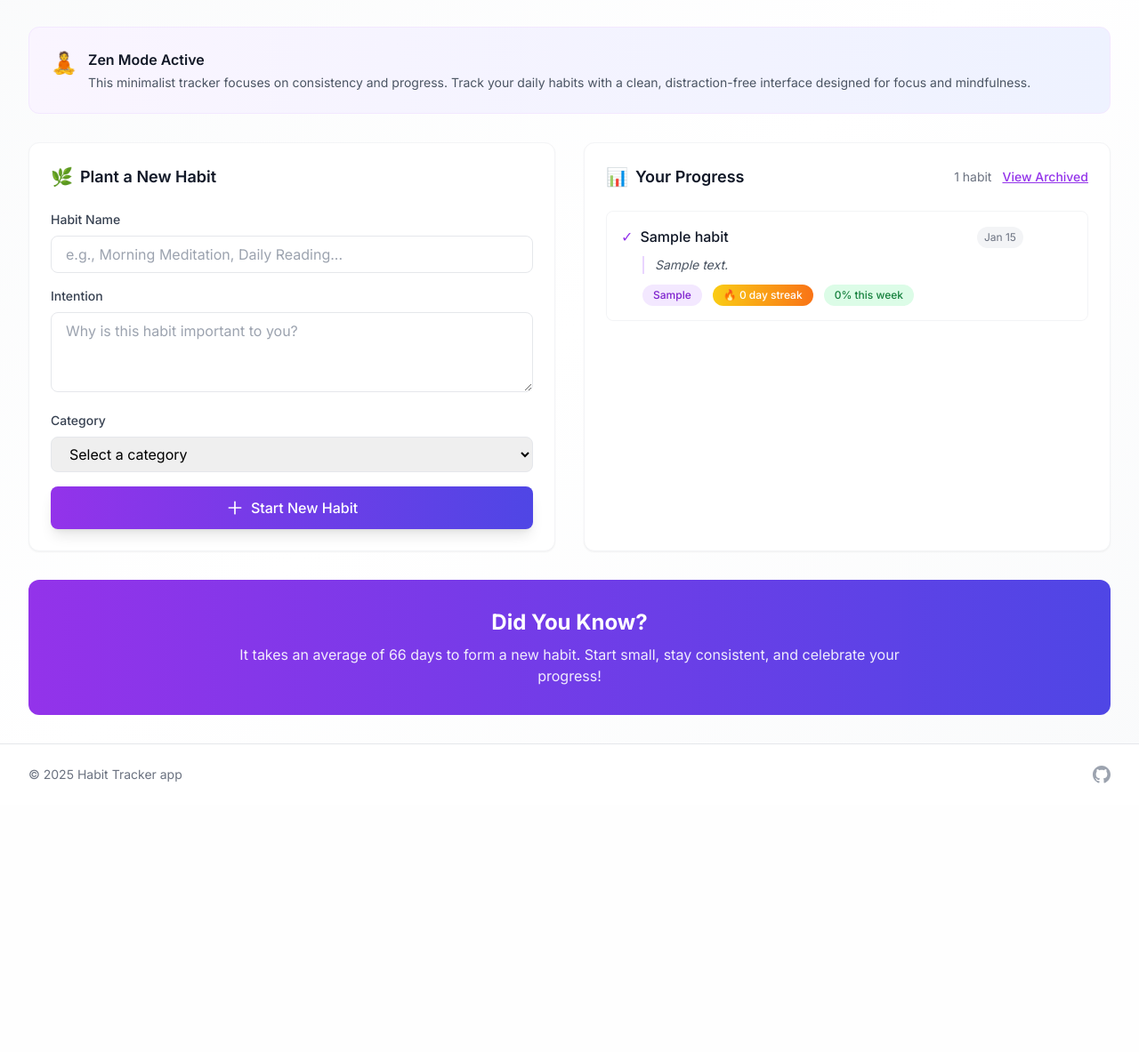
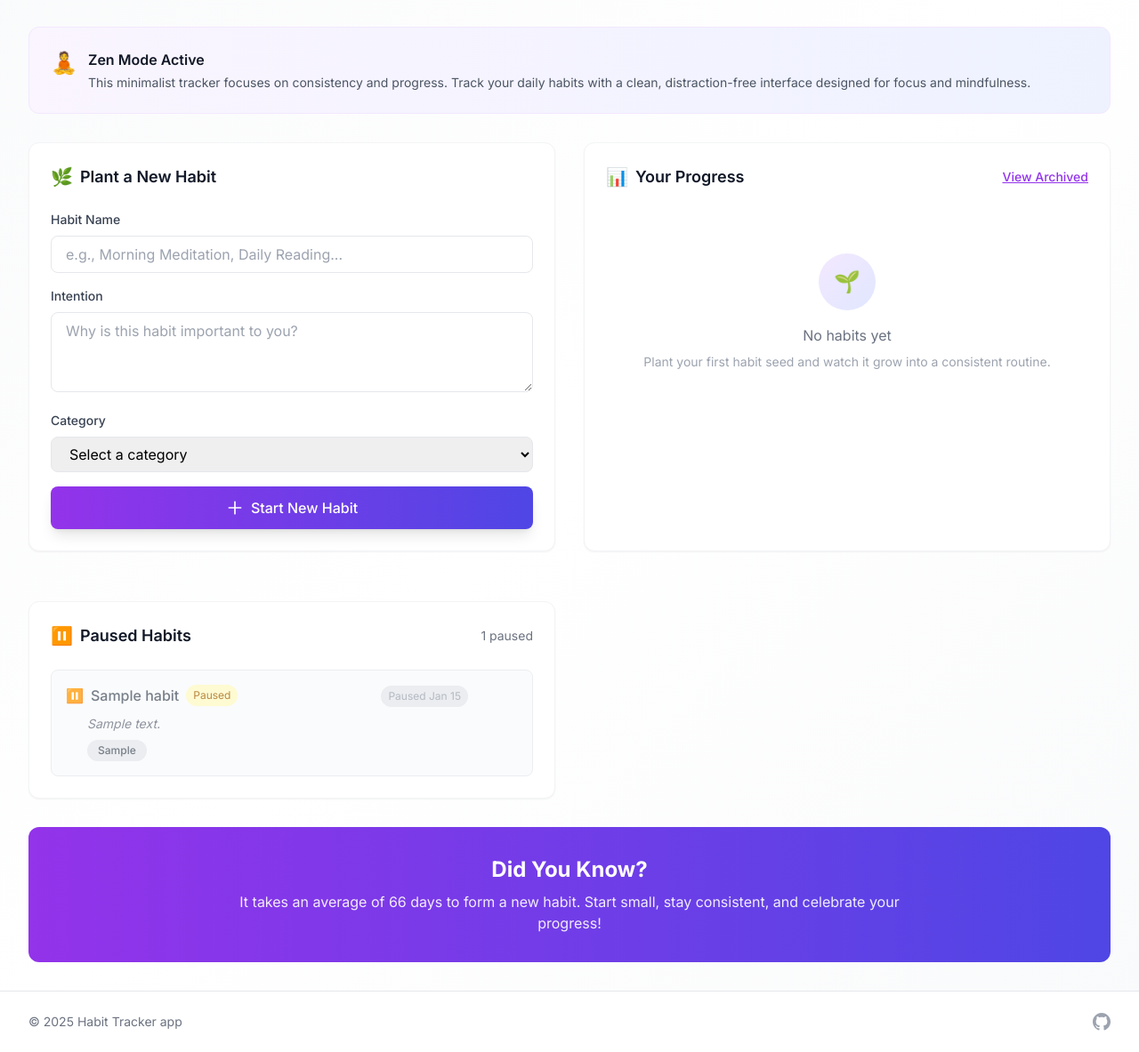
Before and after one commit to yashashri2409/SW-555-Agile-Puff-Girls, a Flask app: page /habit-tracker in a window 1280 px wide. Shown: the part 159-1342 px from the top of the page at 89% size. Before the commit the page ends 1040 px from the top, so only its background shows below. Run offline with Flask 3, Linux system fonts and the light colour scheme; the visitor is signed in with stand-in values (Sample User, id 1); tables that the repository leaves empty hold one stand-in row (values such as "Sample post"); some libraries are stand-ins or nearby versions.

Commit message:
feat(US-07): Add pause and resume habit tracking functionality
- Add is_paused and paused_at fields to Habit model
- Create pause and resume routes
- Display paused habits in separate section
- Add pause and resume buttons with icons
- Add 8 comprehensive tests
- All 33 tests passing

```diff
--- a/app.py
+++ b/app.py
@@ -1,7 +1,9 @@
 import os
 import random
 from datetime import datetime, timezone
+
 from flask import Flask, jsonify, redirect, render_template, request, session, url_for
+
 from extensions import db
 from models import Habit
 
@@ -16,11 +18,18 @@ db.init_app(app)
 otp_store = {}
 
 CATEGORIES = [
-    "Health", "Fitness", "Study", "Productivity",
-    "Mindfulness", "Finance", "Social", "Chores"
+    "Health",
+    "Fitness",
+    "Study",
+    "Productivity",
+    "Mindfulness",
+    "Finance",
+    "Social",
+    "Chores",
 ]
 
-@app.route('/')
+
+@app.route("/")
 def home():
     """Landing page"""
     return render_template("home/index.html")
@@ -69,29 +78,41 @@ def habit_tracker():
     if request.method == "POST":
         name = request.form.get("name", "").strip()
         description = request.form.get("description", "").strip()
-        category = request.form.get('category', '').strip()
+        category = request.form.get("category", "").strip()
 
-        if category == 'other':
-            category = request.form.get('category_custom', '').strip()
+        if category == "other":
+            category = request.form.get("category_custom", "").strip()
 
         if name:
             habit = Habit(
                 name=name,
                 description=description or None,
-                category=(category or None)  # safe if empty
+                category=(category or None),  # safe if empty
             )
             db.session.add(habit)
             db.session.commit()
 
         return redirect(url_for("habit_tracker"))
 
-    habits = Habit.query.filter_by(is_archived=False).order_by(Habit.created_at.desc()).all()
+    # Get active habits (not archived and not paused)
+    active_habits = (
+        Habit.query.filter_by(is_archived=False, is_paused=False)
+        .order_by(Habit.created_at.desc())
+        .all()
+    )
+    # Get paused habits (not archived but paused)
+    paused_habits = (
+        Habit.query.filter_by(is_archived=False, is_paused=True)
+        .order_by(Habit.paused_at.desc())
+        .all()
+    )
 
     return render_template(
-        'apps/habit_tracker/index.html',
-        page_id='habit-tracker',
-        habits=habits,
-        categories=CATEGORIES
+        "apps/habit_tracker/index.html",
+        page_id="habit-tracker",
+        habits=active_habits,
+        paused_habits=paused_habits,
+        categories=CATEGORIES,
     )
 
 
@@ -101,7 +122,6 @@ def delete_habit(habit_id):
     db.session.delete(habit)
     db.session.commit()
     return redirect(url_for("habit_tracker"))
-
 
 
 @app.route("/habit-tracker/archive/<int:habit_id>", methods=["POST"])
@@ -143,8 +163,41 @@ def archived_habits():
         return redirect(url_for("signin"))
 
     habits = Habit.query.filter_by(is_archived=True).order_by(Habit.archived_at.desc()).all()
-    return render_template("apps/habit_tracker/archived.html", page_id="habit-tracker", habits=habits)
+    return render_template(
+        "apps/habit_tracker/archived.html", page_id="habit-tracker", habits=habits
+    )
 
+
+@app.route("/habit-tracker/pause/<int:habit_id>", methods=["POST"])
+def pause_habit(habit_id):
+    """Pause a habit"""
+    if not session.get("authenticated"):
+        return redirect(url_for("signin"))
+
+    habit = db.session.get(Habit, habit_id)
+    if not habit:
+        return "Habit not found", 404
+
+    habit.is_paused = True
+    habit.paused_at = datetime.now(timezone.utc)
+    db.session.commit()
+    return redirect(url_for("habit_tracker"))
+
+
+@app.route("/habit-tracker/resume/<int:habit_id>", methods=["POST"])
+def resume_habit(habit_id):
+    """Resume a paused habit"""
+    if not session.get("authenticated"):
+        return redirect(url_for("signin"))
+
+    habit = db.session.get(Habit, habit_id)
+    if not habit:
+        return "Habit not found", 404
+
+    habit.is_paused = False
+    habit.paused_at = None
+    db.session.commit()
+    return redirect(request.referrer or url_for("habit_tracker"))
 
 
 # test change
--- a/models.py
+++ b/models.py
@@ -1,4 +1,4 @@
-from datetime import datetime, timezone
+from datetime import datetime
 
 from extensions import db
 
@@ -13,3 +13,5 @@ class Habit(db.Model):
     user_id = db.Column(db.Integer, nullable=True, default=0)
     is_archived = db.Column(db.Boolean, default=False)
     archived_at = db.Column(db.DateTime, nullable=True)
+    is_paused = db.Column(db.Boolean, default=False)
+    paused_at = db.Column(db.DateTime, nullable=True)
--- a/templates/apps/habit_tracker/index.html
+++ b/templates/apps/habit_tracker/index.html
@@ -127,6 +127,16 @@
                                 {{ habit.created_at.strftime('%b %d') }}
                             </span>
 
+                            <form method="POST" action="/habit-tracker/pause/{{ habit.id }}" class="inline">
+                                <button type="submit"
+                                    class="text-yellow-400 hover:text-yellow-600 transition-colors duration-200 opacity-0 group-hover:opacity-100"
+                                    title="Pause habit">
+                                    <svg class="w-5 h-5" fill="none" stroke="currentColor" viewBox="0 0 24 24">
+                                        <path stroke-linecap="round" stroke-linejoin="round" stroke-width="2" d="M10 9v6m4-6v6m7-3a9 9 0 11-18 0 9 9 0 0118 0z"></path>
+                                    </svg>
+                                </button>
+                            </form>
+
                             <form method="POST" action="/habit-tracker/archive/{{ habit.id }}" class="inline">
                                 <button type="submit"
                                     class="text-blue-400 hover:text-blue-600 transition-colors duration-200 opacity-0 group-hover:opacity-100"
@@ -183,6 +193,70 @@
             </div>
         {% endif %}
     </div>
+
+    <!-- Paused Habits Section -->
+    {% if paused_habits %}
+    <div class="mt-6 bg-white rounded-xl shadow-sm border border-gray-100 p-6">
+        <div class="flex items-center justify-between mb-6">
+            <div class="flex items-center gap-2">
+                <span class="text-xl">⏸️</span>
+                <h3 class="text-lg font-semibold text-gray-900">Paused Habits</h3>
+            </div>
+            <span class="text-sm text-gray-500">{{ paused_habits|length }} paused</span>
+        </div>
+
+        <div class="space-y-3 max-h-96 overflow-y-auto">
+            {% for habit in paused_habits %}
+            <div class="group p-4 rounded-lg border border-gray-200 bg-gray-50 hover:bg-gray-100 transition-all duration-200 opacity-75">
+                <div class="flex items-start justify-between mb-2">
+                    <div class="flex items-center gap-2">
+                        <span class="text-gray-400">⏸️</span>
+                        <span class="font-medium text-gray-600">{{ habit.name }}</span>
+                        <span class="text-xs bg-yellow-100 text-yellow-700 px-2 py-1 rounded-full">Paused</span>
+                    </div>
+                    <div class="flex items-center gap-2">
+                        <span class="text-xs text-gray-400 bg-gray-200 px-2 py-1 rounded-full">
+                            Paused {{ habit.paused_at.strftime('%b %d') }}
+                        </span>
+
+                        <form method="POST" action="/habit-tracker/resume/{{ habit.id }}" class="inline">
+                            <button type="submit"
+                                class="text-green-400 hover:text-green-600 transition-colors duration-200 opacity-0 group-hover:opacity-100"
+                                title="Resume habit">
+                                <svg class="w-5 h-5" fill="none" stroke="currentColor" viewBox="0 0 24 24">
+                                    <path stroke-linecap="round" stroke-linejoin="round" stroke-width="2" d="M14.752 11.168l-3.197-2.132A1 1 0 0010 9.87v4.263a1 1 0 001.555.832l3.197-2.132a1 1 0 000-1.664z"></path>
+                                    <path stroke-linecap="round" stroke-linejoin="round" stroke-width="2" d="M21 12a9 9 0 11-18 0 9 9 0 0118 0z"></path>
+                                </svg>
+                            </button>
+                        </form>
+
+                        <form method="POST" action="/habit-tracker/delete/{{ habit.id }}" class="inline">
+                            <button type="submit"
+                                class="text-red-400 hover:text-red-600 transition-colors duration-200 opacity-0 group-hover:opacity-100"
+                                onclick="return confirm('Are you sure you want to delete this habit?');"
+                                title="Delete habit">
+                                <svg class="w-5 h-5" fill="none" stroke="currentColor" viewBox="0 0 24 24">
+                                    <path stroke-linecap="round" stroke-linejoin="round" stroke-width="2" d="M19 7l-.867 12.142A2 2 0 0116.138 21H7.862a2 2 0 01-1.995-1.858L5 7m5 4v6m4-6v6m1-10V4a1 1 0 00-1-1h-4a1 1 0 00-1 1v3M4 7h16"></path>
+                                </svg>
+                            </button>
+                        </form>
+                    </div>
+                </div>
+                {% if habit.description %}
+                    <p class="text-sm text-gray-500 ml-6 italic">{{ habit.description }}</p>
+                {% endif %}
+                {% if habit.category %}
+                    <div class="flex gap-2 ml-6 mt-2">
+                        <span class="inline-flex items-center text-xs font-medium text-gray-600 bg-gray-200 px-3 py-1 rounded-full">
+                            {{ habit.category }}
+                        </span>
+                    </div>
+                {% endif %}
+            </div>
+            {% endfor %}
+        </div>
+    </div>
+    {% endif %}
 </div>
 
 <div class="mt-8 bg-gradient-to-r from-purple-600 to-indigo-600 rounded-xl p-8 text-white">
```
Also changed, not shown: tests/test_routes.py (+182 -38 lines), .circleci/config.yml (added).
